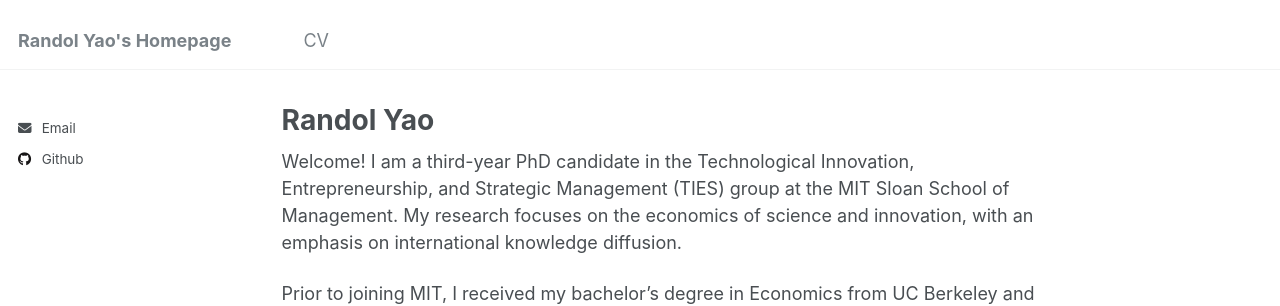
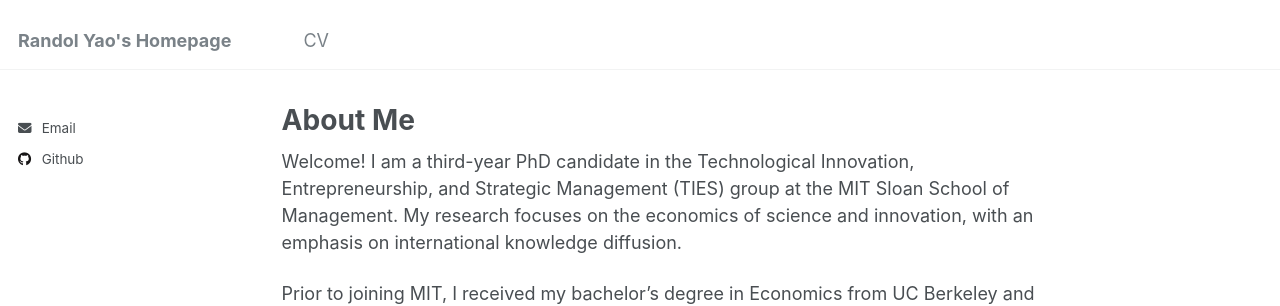
Before and after one commit to hyyao223/hyyao223.github.io, a Jekyll site: the page built from _pages/about.md, in a window 1280 px wide. Shown: the top 306 px of the page. Built offline with Jekyll 4.4.1, drawn with Linux system fonts in a browser that asks for light colours.

Commit message:
Update about.md

```diff
--- a/_pages/about.md
+++ b/_pages/about.md
@@ -1,6 +1,6 @@
 ---
 permalink: /
-title: "Randol Yao"
+title: "About Me"
 author_profile: true
 redirect_from:
   - /about/
```
